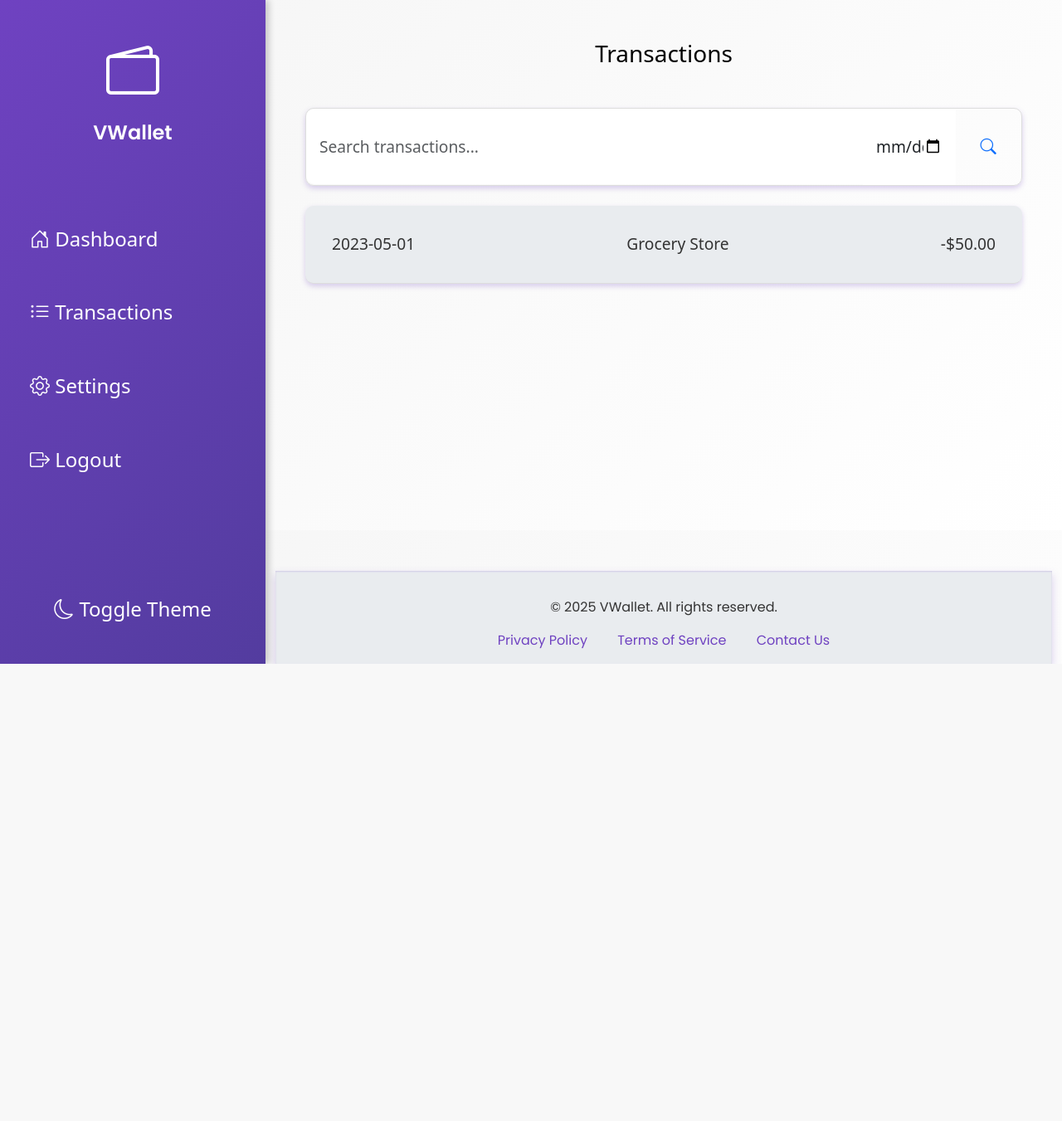
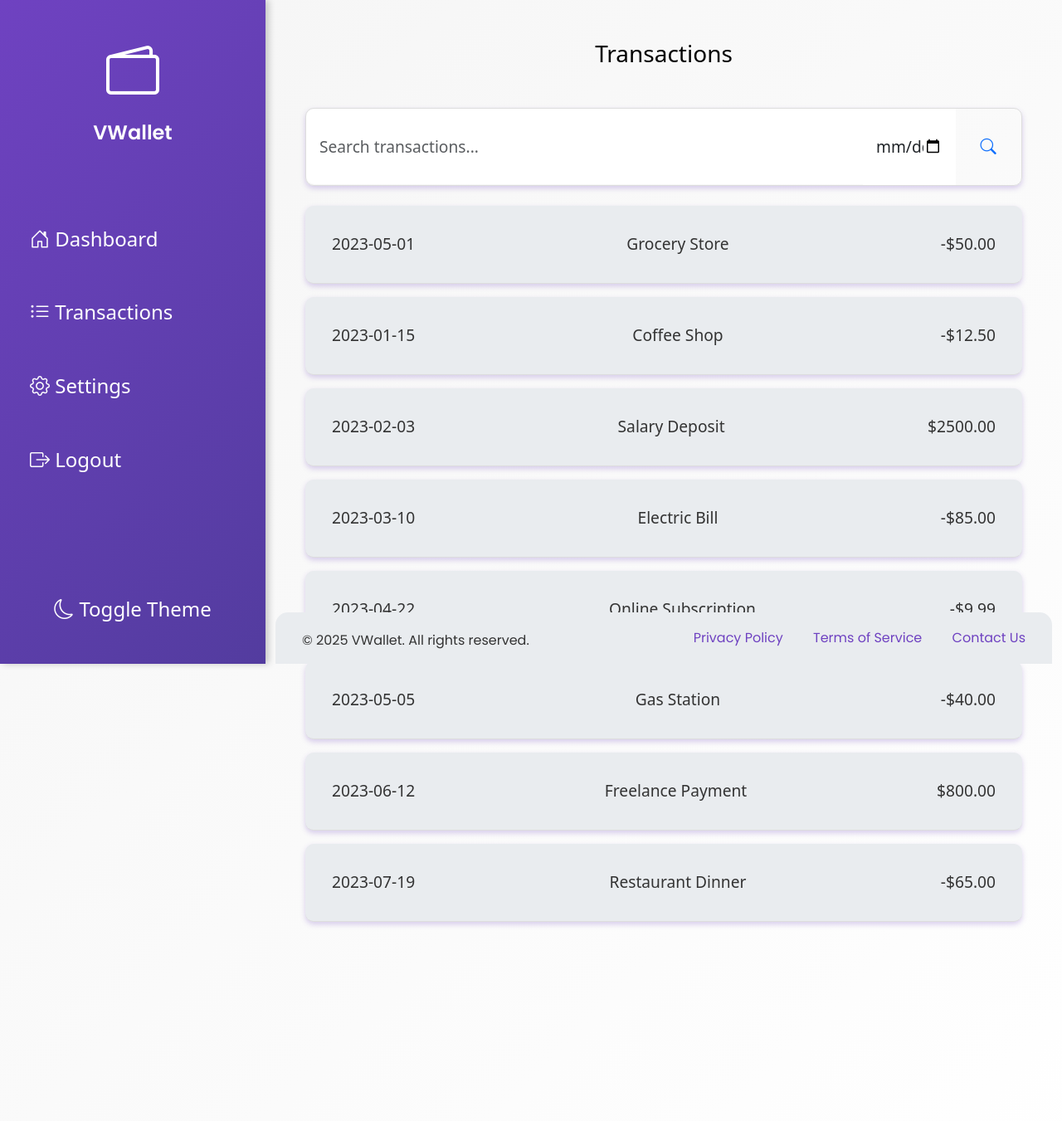
Before and after one commit to Virtual-Wallet-API/wallet_api, a FastAPI app: template frontend/templates/payments/transactions.html in a window 1280 px wide. Shown: the top 1351 px of the page at 83% size. Before the commit the page ends 800 px from the top, so only its background shows below. Run offline with FastAPI, Linux system fonts and the light colour scheme; the template is opened without the code that fills it, so the values that code supplies are empty; parts of the project's set-up code (start-up, migrations or seed data) failed here and were passed over.

Commit message:
frontend

```diff
--- a/frontend/templates/base.html
+++ b/frontend/templates/base.html
@@ -243,13 +243,14 @@
 
         /* Footer Styles */
         .footer {
+            border-top-left-radius: 15px;
+            border-top-right-radius: 15px;
             background: var(--footer-bg);
             color: var(--footer-text);
             padding: 1rem;
             margin-top: 1.6rem;
             text-align: center;
             font-family: 'Poppins', sans-serif;
-            box-shadow: var(--balance-outer-shadow), var(--balance-inner-shadow); /* Matches .balance-box shadows */
             transition: background 0.3s ease, color 0.3s ease;
             width: 100%;
         }
@@ -267,7 +268,8 @@
         }
 
         .footer p {
-            margin: 1rem 0;
+            margin: 0 1rem;
+            margin-top: 0.4rem;
             font-size: 1rem;
         }
 
@@ -438,16 +440,16 @@
 
             <hr style="margin: 5rem 0; opacity: 0; "/>
         </div>
-        <div class="container footer-container col-md-9">
-            <div class="footer">
-                <p>© 2025 VWallet. All rights reserved.</p>
-                <div>
-                    <a href="#">Privacy Policy</a>
-                    <a href="#">Terms of Service</a>
-                    <a href="#">Contact Us</a>
-                </div>
-            </div>
+<div class="container footer-container col-md-9">
+    <div class="footer d-flex justify-content-between align-items-center">
+        <p class="mb-0">© 2025 VWallet. All rights reserved.</p>
+        <div>
+            <a href="#" class="ms-3">Privacy Policy</a>
+            <a href="#" class="ms-3">Terms of Service</a>
+            <a href="#" class="ms-3">Contact Us</a>
         </div>
+    </div>
+</div>
     </div>
 </div>
 
--- a/frontend/templates/payments/transactions.html
+++ b/frontend/templates/payments/transactions.html
@@ -99,9 +133,55 @@
                 <span class="amount">-$50.00</span>
                 <span class="info-icon"><i class="bi bi-info-circle"></i></span>
             </div>
+            <div class="transaction-item" data-date="2023-01-15" data-description="Coffee Shop" data-amount="-$12.50" data-category="Food">
+                <span class="date">2023-01-15</span>
+                <span class="description">Coffee Shop</span>
+                <span class="amount">-$12.50</span>
+                <span class="info-icon"><i class="bi bi-info-circle"></i></span>
+            </div>
+            <div class="transaction-item" data-date="2023-02-03" data-description="Salary Deposit" data-amount="$2500.00" data-category="Income">
+                <span class="date">2023-02-03</span>
+                <span class="description">Salary Deposit</span>
+                <span class="amount">$2500.00</span>
+                <span class="info-icon"><i class="bi bi-info-circle"></i></span>
+            </div>
+            <div class="transaction-item" data-date="2023-03-10" data-description="Electric Bill" data-amount="-$85.00" data-category="Utilities">
+                <span class="date">2023-03-10</span>
+                <span class="description">Electric Bill</span>
+                <span class="amount">-$85.00</span>
+                <span class="info-icon"><i class="bi bi-info-circle"></i></span>
+            </div>
+            <div class="transaction-item" data-date="2023-04-22" data-description="Online Subscription" data-amount="-$9.99" data-category="Entertainment">
+                <span class="date">2023-04-22</span>
+                <span class="description">Online Subscription</span>
+                <span class="amount">-$9.99</span>
+                <span class="info-icon"><i class="bi bi-info-circle"></i></span>
+            </div>
+            <div class="transaction-item" data-date="2023-05-05" data-description="Gas Station" data-amount="-$40.00" data-category="Transportation">
+                <span class="date">2023-05-05</span>
+                <span class="description">Gas Station</span>
+                <span class="amount">-$40.00</span>
+                <span class="info-icon"><i class="bi bi-info-circle"></i></span>
+            </div>
+            <div class="transaction-item" data-date="2023-06-12" data-description="Freelance Payment" data-amount="$800.00" data-category="Income">
+                <span class="date">2023-06-12</span>
+                <span class="description">Freelance Payment</span>
+                <span class="amount">$800.00</span>
+                <span class="info-icon"><i class="bi bi-info-circle"></i></span>
+            </div>
+            <div class="transaction-item" data-date="2023-07-19" data-description="Restaurant Dinner" data-amount="-$65.00" data-category="Food">
+                <span class="date">2023-07-19</span>
+                <span class="description">Restaurant Dinner</span>
+                <span class="amount">-$65.00</span>
+                <span class="info-icon"><i class="bi bi-info-circle"></i></span>
+            </div>
         </div>
     </div>
     <!--    <a id="view-transactions-btn" class="btn btn-outline-primary" href="#">View More</a>-->
+</div>
+
+<div class="alert alert-danger text-center mt-3" id="nothingFound">
+    <i class="bi bi-info-circle me-2" style="font-size: 1.5rem;"></i> No matching category found.
 </div>
 <div class="bottom-padding"></div>
 {% endblock %}
@@ -144,5 +224,37 @@
         $('#modal-category').text(category);
         $('#transactionModal').modal('show');
     });
+
+    const searchInput = document.getElementById('search-input');
+    const categoryItems = document.querySelectorAll(".transaction-item");
+    const nothingFound = document.getElementById("nothingFound");
+
+    searchInput.addEventListener("input", function () {
+        const term = this.value.toLowerCase();
+        let visibleCount = 0;
+
+        categoryItems.forEach(item => {
+            const nameEl = item.querySelector(".description");
+            const descEl = item.querySelector(".amount");
+            if (!nameEl || !descEl) return;
+
+            const name = nameEl.textContent.toLowerCase();
+            const description = descEl.textContent.toLowerCase();
+            const match = name.includes(term) || description.includes(term);
+
+            if (match) {
+                item.classList.remove("hidden");
+                visibleCount++;
+            } else {
+                item.classList.add("hidden");
+            }
+        });
+
+        if (visibleCount === 0) {
+            nothingFound.classList.add("show");
+        } else {
+            nothingFound.classList.remove("show");
+        }
+    });
 </script>
 {% endblock %}
--- a/main.py
+++ b/main.py
@@ -1,5 +1,5 @@
 import uvicorn
-from fastapi import FastAPI, APIRouter
+from fastapi import FastAPI
 from app.infrestructure.database import Base, engine
 from app.api.v1.users import router as users_router
 import frontend.frontend
```
Also changed, not shown: other parts of frontend/templates/payments/transactions.html (+35 -1 lines).
